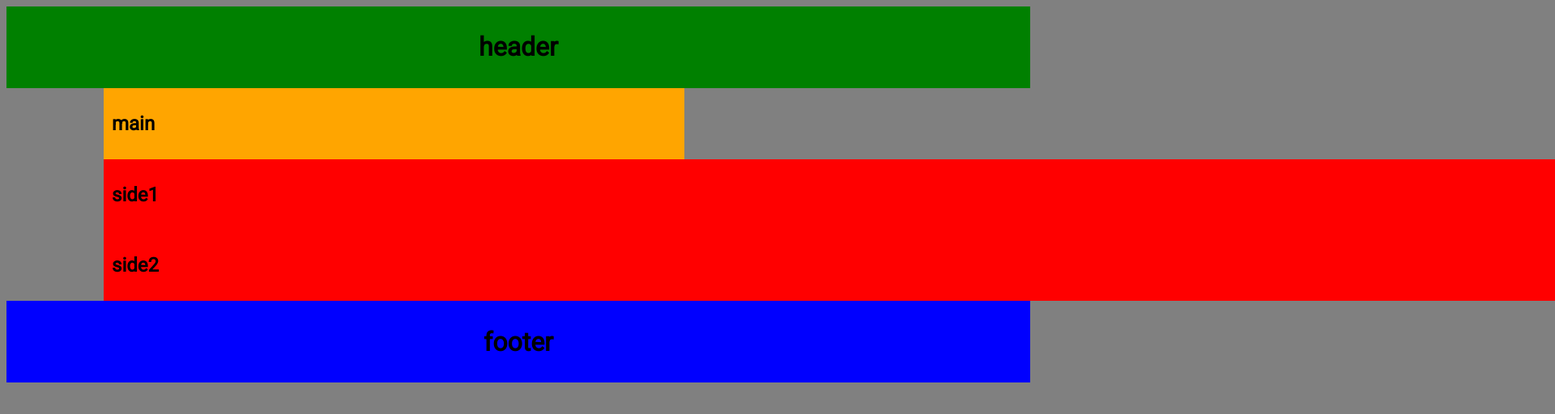
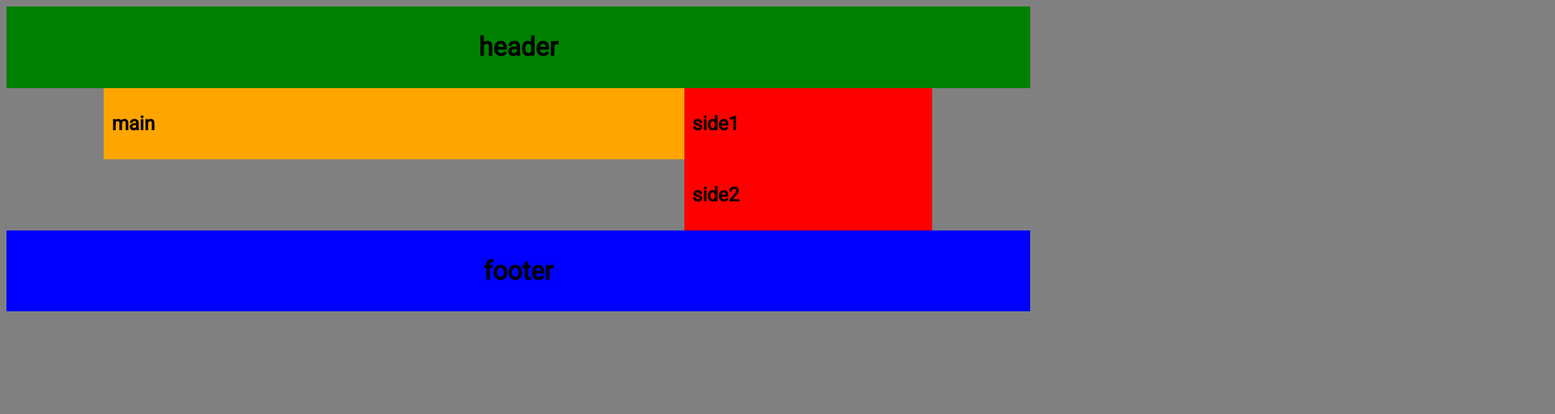
Before and after one commit to Sachico/web1-10, a plain HTML site: page index.html in a window 1280 px wide. Shown: the top 512 px of the page at 81% size, 1920 px wide, since content can reach past the window. Drawn offline with Linux system fonts and the light colour scheme.

Commit message:
Create default.css

```diff
--- a/css/default.css
+++ b/css/default.css
@@ -45,7 +45,7 @@ padding: 10px;
     section{
         width: calc(70% - 20px);
         float:left;}
-    #side{width: calc(1024% - 718px);
+    #side{width: calc(1024px - 718px);
         float:left;}
     aside{
         width: calc(100% - 20px);}
```
